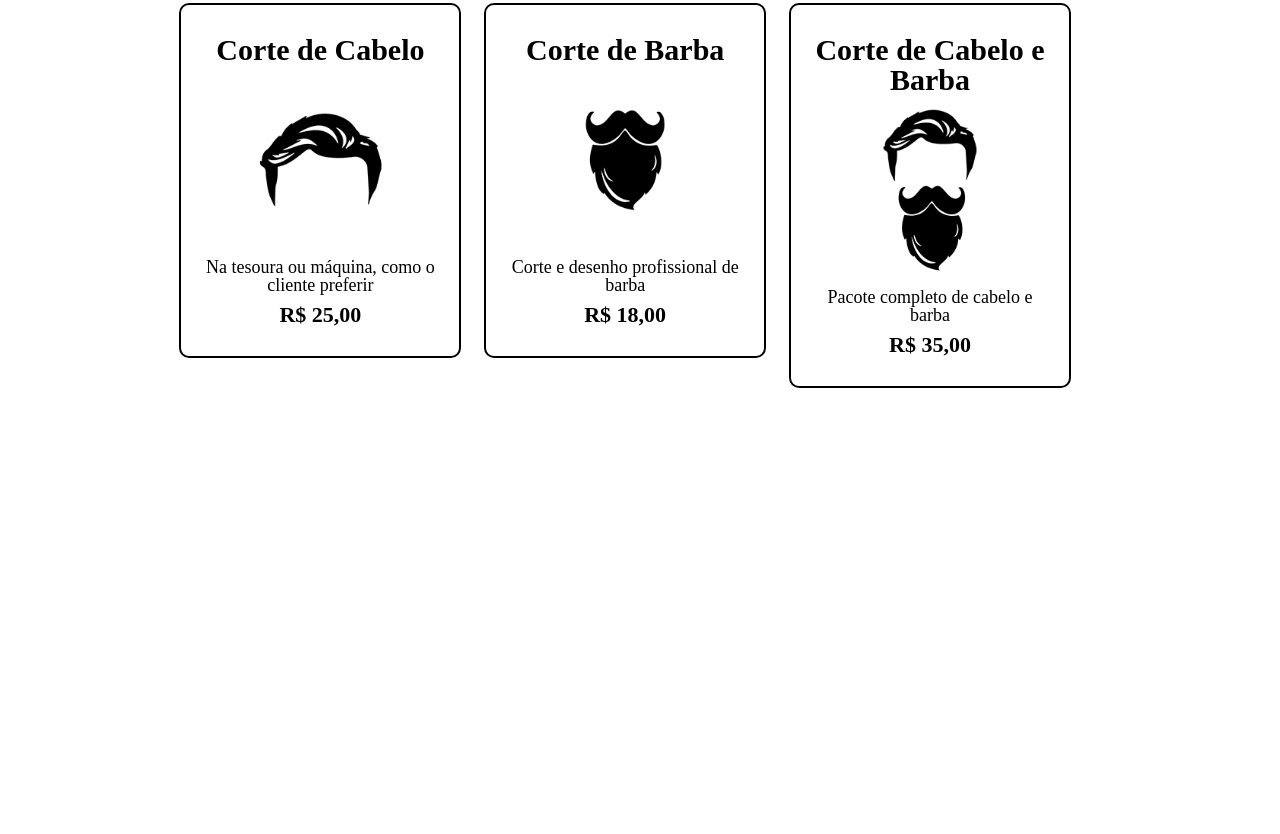
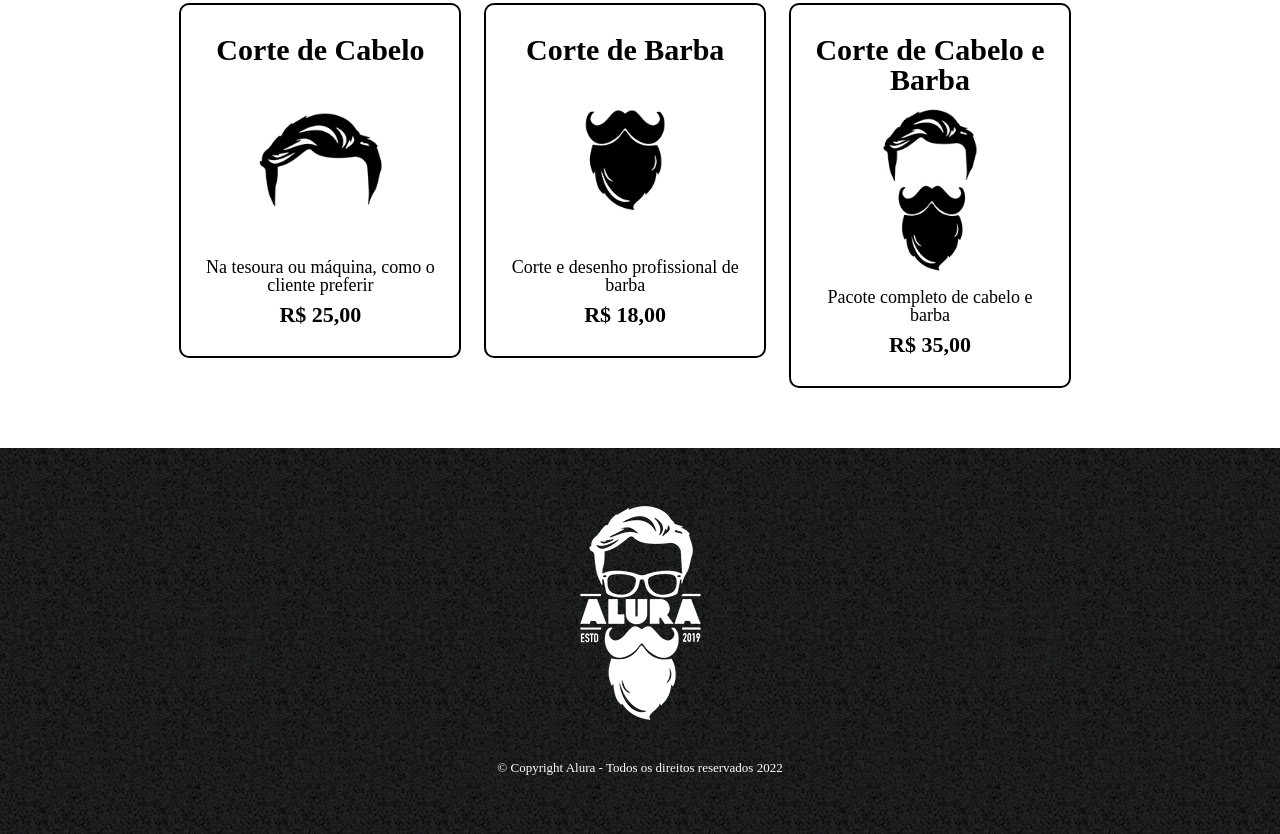
Before and after one commit to menestrel-mkmb/alura_barbearia, a plain HTML site: page produtos.html in a window 1280 px wide. Shown: the part 354-1188 px from the top of the page. Before the commit the page ends 802 px from the top, so only its background shows below. Drawn offline with Linux system fonts and the light colour scheme.

Commit message:
produtos.html done;

```diff
--- a/produtos.css
+++ b/produtos.css
@@ -101,3 +101,15 @@ nav a:hover {
     font-weight: bold;
     margin-top: 10px;
 }
+
+footer {
+    text-align: center;
+    background: url("bg.jpg");
+    padding: 40px 0px;
+}
+
+.copyright {
+    color: white;
+    font-size: 13px;
+    margin: 20px 0px;
+}
--- a/produtos.html
+++ b/produtos.html
@@ -46,6 +46,9 @@
             </li>
         </ul>
     </main>
-
+    <footer>
+        <img src="logo-branco.png">
+        <p class="copyright">&copy; Copyright Alura - Todos os direitos reservados 2022</p>
+    </footer>
 </body>
 </html>
```
